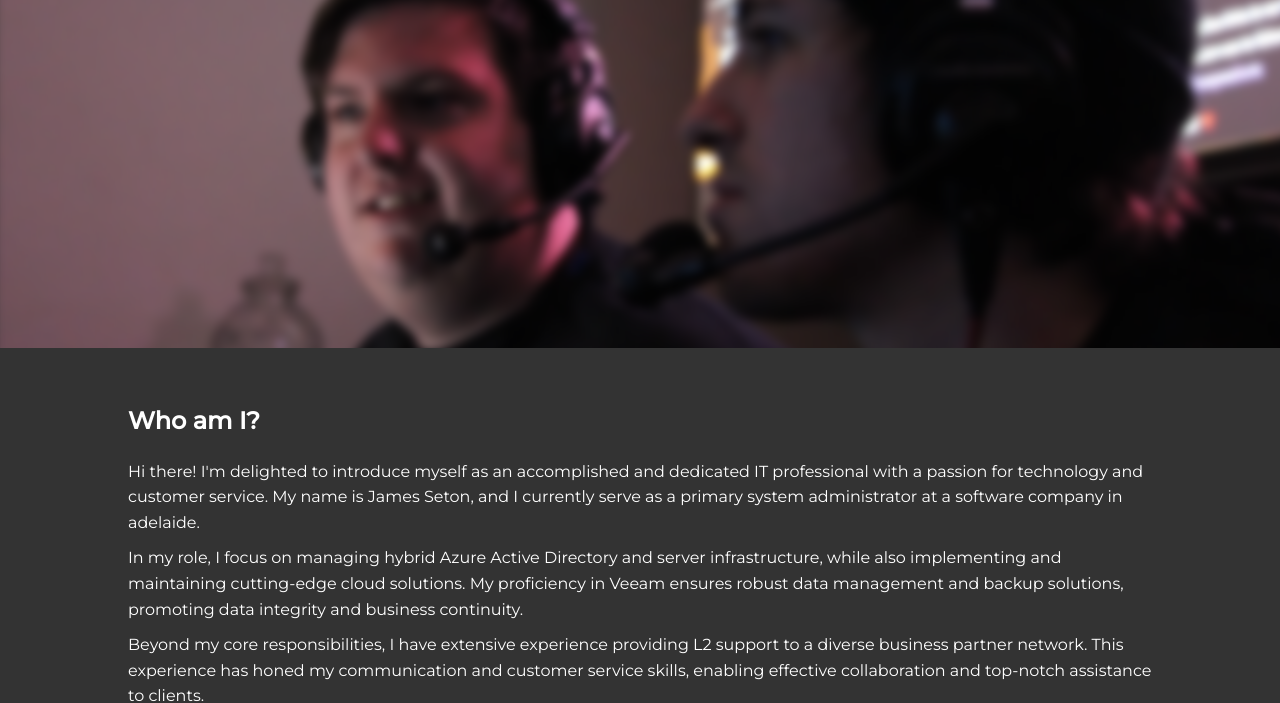
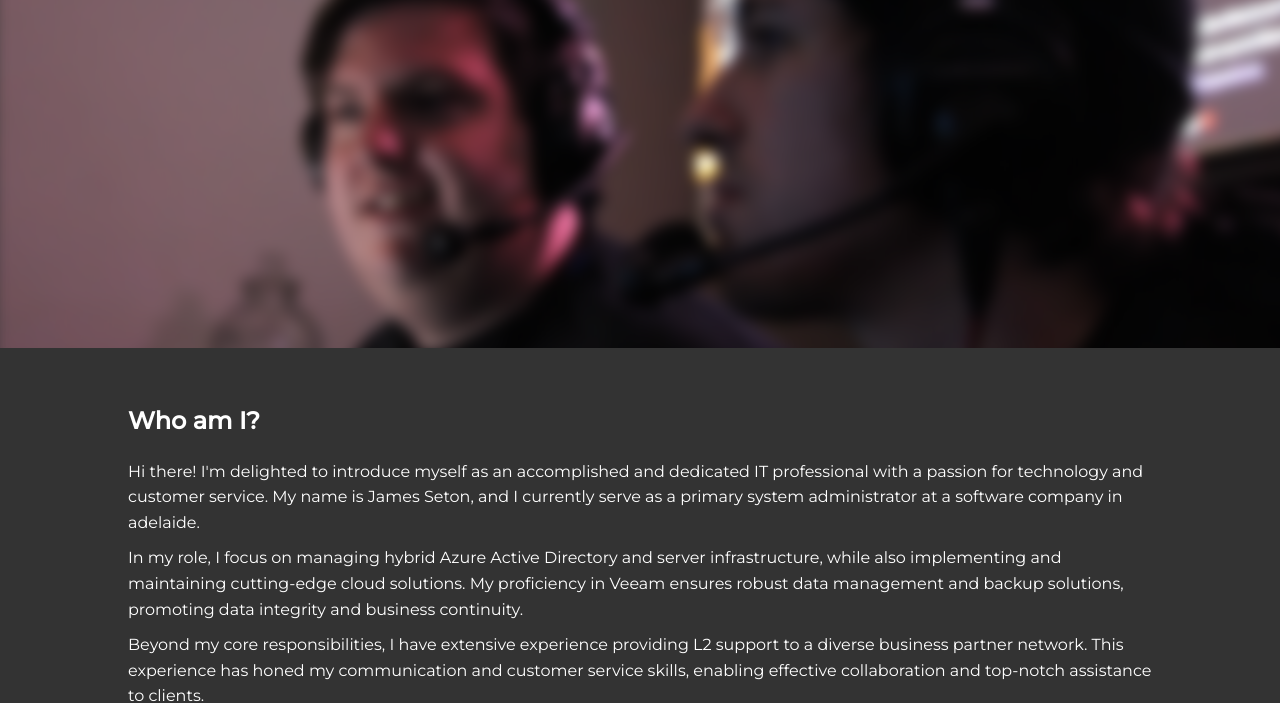
Before and after one commit to jymmyboi/personal-website, a plain HTML site: page index.html in a window 1280 px wide. Shown: the part 101-804 px from the top of the page. Drawn offline with Linux system fonts and the light colour scheme.

Commit message:
Increased blur

```diff
--- a/style.css
+++ b/style.css
@@ -60,7 +60,7 @@ html {
   width: 105%;
   height: 105%;
   margin: -5px;
-  filter: blur(5px);
+  filter: blur(7px);
 }
 
 /* Main text block */
```
